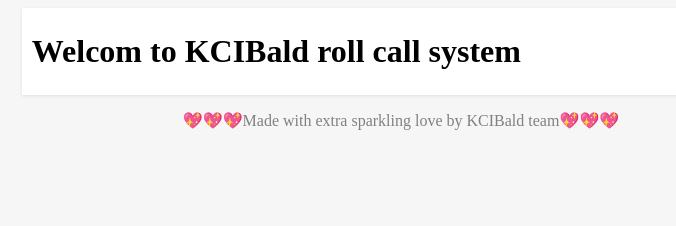
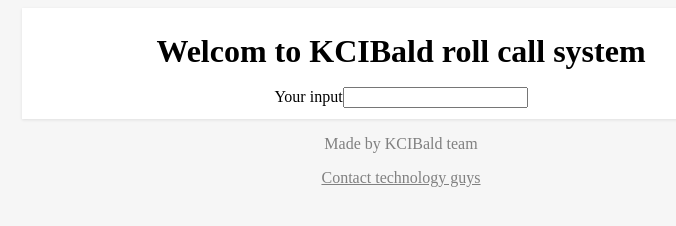
Before and after one commit to FirePillow/roll-call-frontend, a plain HTML site: page index.html in a window 1280 px wide. Shown: the whole page, without its empty margins (239-915 px from the left). Drawn offline with Linux system fonts and the light colour scheme.

Commit message:
seperate css

```diff
--- a/index.html
+++ b/index.html
@@ -1,11 +1,17 @@
 <!DOCTYPE html>
 <html>
 <head>
+<title>rocall system</title>
+<link rel="stylesheet" type="text/css" href="style.css">
 </head>
 <body style="background-color: #f6f6f6">
-<div style="margin-left: 20%; margin-right: 20%; background-color: white; box-shadow: 0 1px 3px rgba(26, 26, 26, .1);padding: 10px;line-height: 150%;">
-	<h1>Welcom to KCIBald roll call system</h1>
+<div id="content">
+	<h1 style="text-align: center;">Welcom to KCIBald roll call system</h1>
+	<div class="input">Your input<input type="input" name=""></div>
 </div>
-<p style="text-align: center; color: grey;">&#128150&#128150&#128150Made with extra sparkling love by KCIBald team&#128150&#128150&#128150</p>
+<div id="footer">
+<p style="text-align: center; color: grey;">Made by KCIBald team</p>
+<p style="text-align: center; color: grey;"><a href="https://github.com/FirePillow/roll-call-frontend/issues">Contact technology guys</a></p>
+</div>
 </body>
 </html>
--- /dev/null
+++ b/style.css
@@ -0,0 +1,20 @@
+#content{
+	margin-left: 20%;
+	margin-right: 20%;
+	background-color: white;
+	box-shadow: 0 1px 3px rgba(26, 26, 26, .1);
+	padding: 10px;line-height: 150%;
+}
+
+#footer{
+	text-align:center;
+	color:grey;
+}
+
+#footer a{
+	color:grey;
+}
+
+.input{
+	text-align:center;
+}
```
